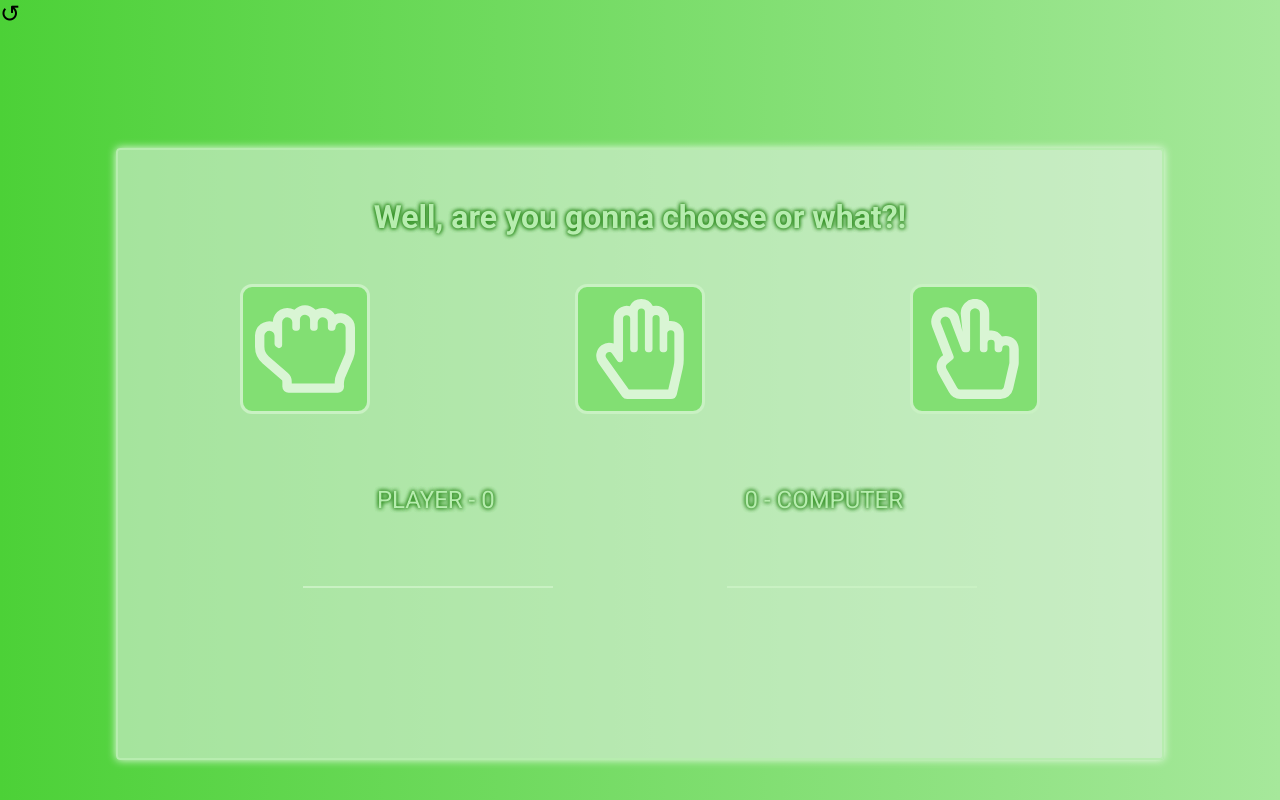
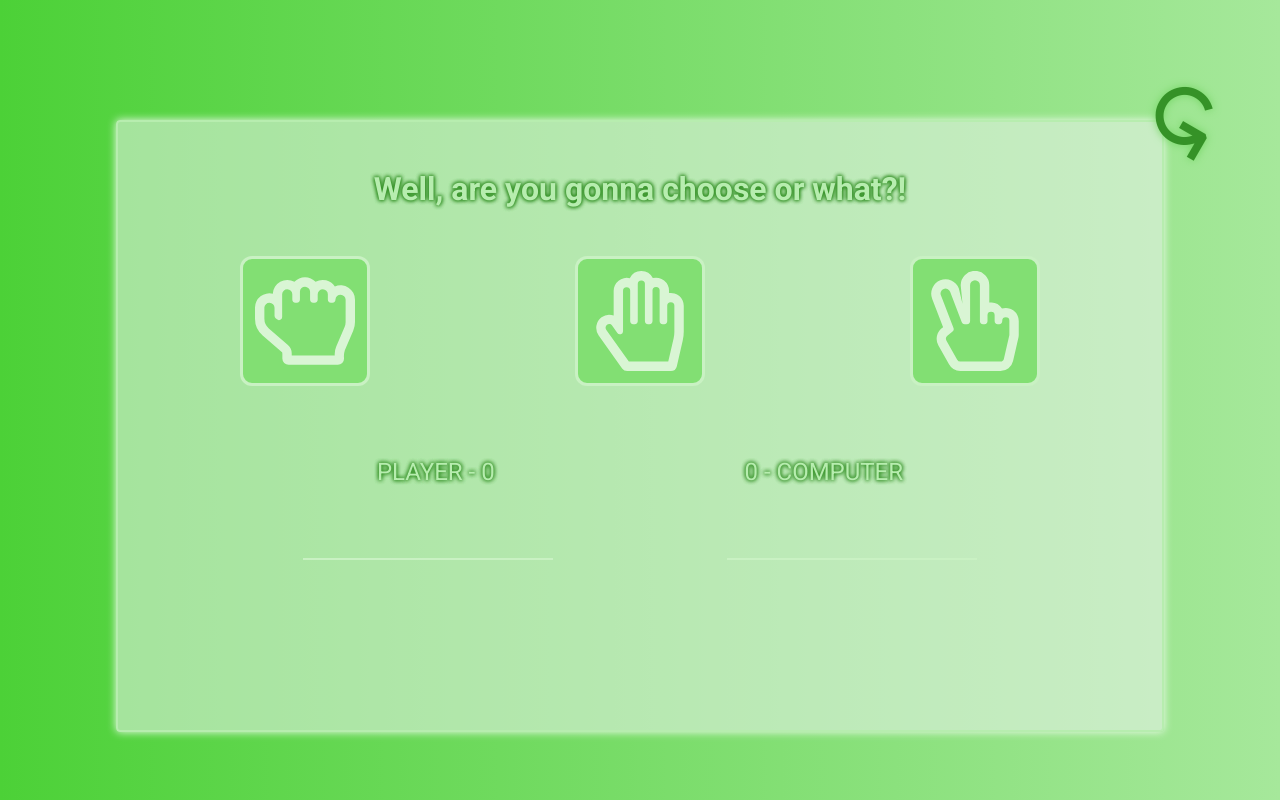
Before and after one commit to Tyrmundr/rock-paper-scissors, a plain HTML site: page index.html in a window 1280 px wide. Shown: the top 800 px of the page. Drawn offline with Linux system fonts and the light colour scheme.

Commit message:
Style reload button

```diff
--- a/style.css
+++ b/style.css
@@ -12,6 +12,7 @@ body {
     background-image: linear-gradient(to right,#4cd137, #a6e89b);
     display: flex;
     flex-direction: column;
+    position: relative;
 }
 
 #main-container {
@@ -26,6 +27,25 @@ body {
     display: flex;
     flex-direction: column;
     align-items: center;
+
+}
+
+#reload {
+    cursor: pointer;
+    position: absolute;
+    top: 7.5%;
+    right: 4.5%;
+    font-size: 96px;
+    color: #359227;
+    text-shadow: 0 0 8px #74d664;
+    transform: rotate(120deg);
+    transition: ease-in-out .3s;
+}
+
+#reload:hover {
+    color: #74d664;
+    text-shadow: 0 0 8px #359227;
+    transform: scale(1.1);
 }
 
 #footer {
```
